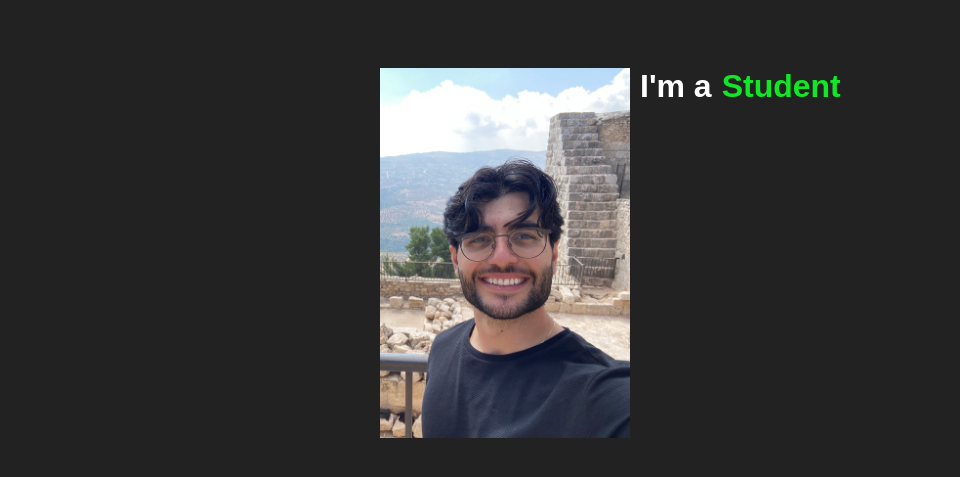
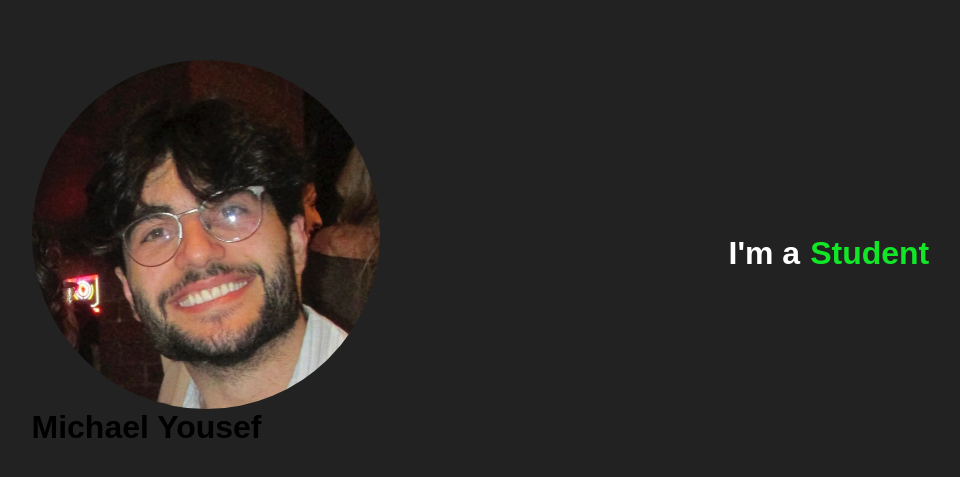
Before and after one commit to myousef002/PortfolioWebsite, a plain HTML site: page index.html in a window 1280 px wide. Shown: the part 147-624 px from the top of the page, without its empty margins (10-970 px from the left). Drawn offline with Linux system fonts and the light colour scheme.

Commit message:
lastestUpdate

```diff
--- a/index.html
+++ b/index.html
@@ -10,9 +10,12 @@
 
 <body>
 
+    <div class="header">
+        <img class="profilePic" src="profile.jpg" alt="Profile Picture">
+        <h1>Michael Yousef</h1>
+    </div>
+
     <div class="wrapper">
-        <img class="profilePic" src="pic.jpg" alt="Profile Picture">
-
         <div class="text">I'm a</div>
         <div class="job"></div>
     </div>
--- a/styles.css
+++ b/styles.css
@@ -12,6 +12,18 @@ body {
     justify-content: center;
     background: #222;
 }
+.header {
+    display: flex;
+    flex-direction: column;
+}
+
+.header .profilePic {
+    width: 50%;
+    height: 50%;
+    border-radius: 50%;
+}
+
+
 
 .wrapper {
     width: 500px;
@@ -19,11 +31,6 @@ body {
     gap: 10px;
     font-size: 32px;
     font-weight: 600;
-}
-
-.wrapper .profilePic {
-    width: 50%;
-    height: 50%;
 }
 
 .wrapper .text {
```
Also changed, not shown: profile.jpg (added).
